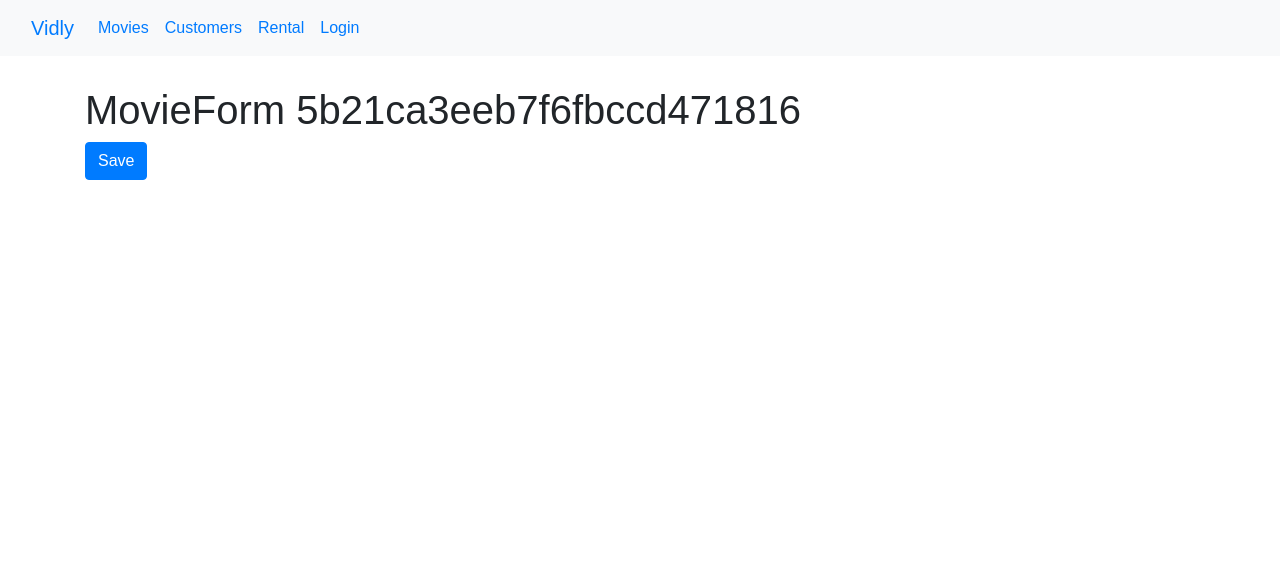
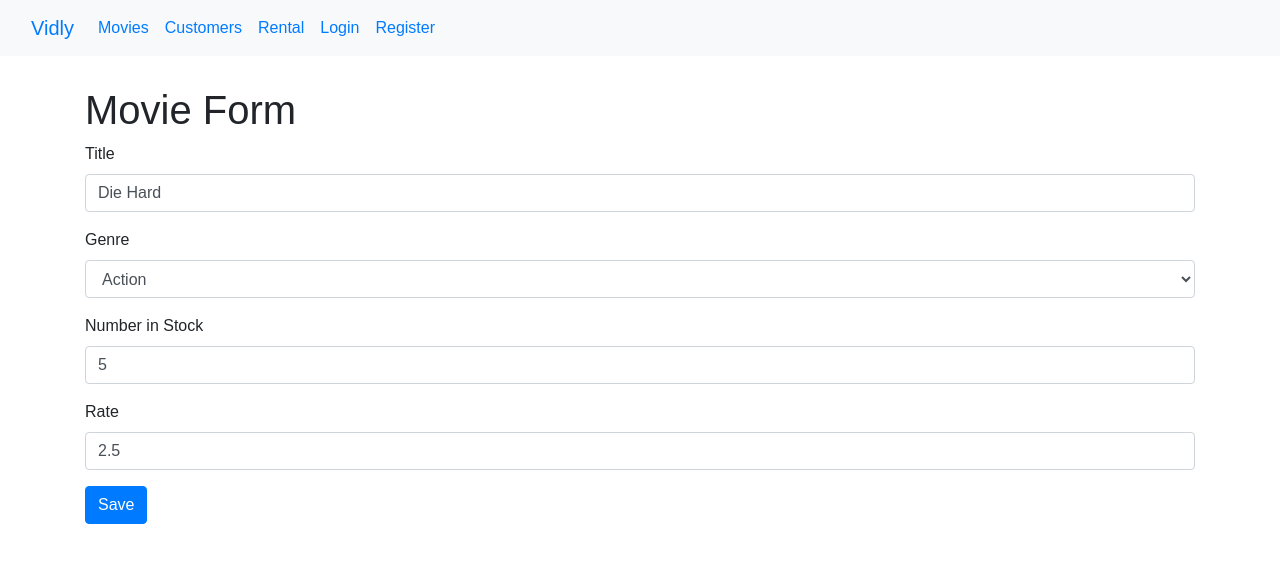
Before and after one commit to tamilarasana/Movies_app-, a React (Create React App) app: page /movies/5b21ca3eeb7f6fbccd471816 in a window 1280 px wide. Shown: the top 562 px of the page. Built offline with nearby package versions, Linux system fonts and the light colour scheme; the HTML template or start-up script is replaced by a standard one.

Commit message:
Register form and Movie Form

```diff
--- a/src/App.js
+++ b/src/App.js
@@ -7,6 +7,7 @@
 import MovieForm from "./components/movieForm";
 import NavBar from "./components/navBar";
 import LoginForm from './components/loginForm';
+import RegisterForm from "./components/registerForm";
 import "./App.css";
 
 function App() {
@@ -15,6 +16,7 @@
       <NavBar />
       <main className="container">
         <Switch>
+          <Route path="/register" component={RegisterForm} />
           <Route path="/login" component={LoginForm} />
           <Route path="/movies/:id" component={MovieForm} />
           <Route path="/movies" component={Movies} />
--- a/src/components/common/form.jsx
+++ b/src/components/common/form.jsx
@@ -1,6 +1,7 @@
 import React, { Component } from "react";
 import Joi from "joi-browser";
 import Input from "./input";
+import Select from "./select";
 
 class Form extends Component {
   state = {
@@ -11,8 +12,7 @@
   validate = () => {
     const options = { abortEarly: false };
     const { error } = Joi.validate(this.state.data, this.schema, options);
-    // console.log(result);
-    if (!error) return null;
+     if (!error) return null;
     const errors = {};
     for (let item of error.details) errors[item.path[0]] = item.message;
     return errors;
@@ -75,6 +75,20 @@
     );
   }
 
+  renderSelect(name, label, options){
+    const { data, errors } = this.state;
+    return (
+        <Select
+          name={name}
+          value={data[name]}
+          label={label}
+          options={options}
+          onChange={this.handleChange}
+          error={errors[name]}
+        />
+      );
+    }
+
   renderButton(label) {
     return (
       <button disabled={this.validate()} className="btn btn-primary">
--- a/src/components/common/input.jsx
+++ b/src/components/common/input.jsx
@@ -1,5 +1,5 @@
-import { rest } from 'lodash';
 import React from 'react';
+
 const Input = ({name, label, error, ...rest}) => {
     return (
         <div className="form-group">
--- /dev/null
+++ b/src/components/common/select.jsx
@@ -0,0 +1,20 @@
+import React from "react";
+
+const Select = ({ name, label, options, error, ...rest }) => {
+  return (
+    <div className="form-group">
+      <label htmlFor={name}>{label}</label>
+      <select name={name} id={name} {...rest} className="form-control">
+        <option value=""/>
+        {options.map((option) => (
+          <option key={option._id} value={option._id}>
+            {option.name}
+          </option>
+        ))}
+      </select>
+      {error && <div className="alert alert-danger">{error}</div>}
+    </div>
+  );
+};
+
+export default Select;
--- a/src/components/common/tableBody.jsx
+++ b/src/components/common/tableBody.jsx
@@ -2,6 +2,7 @@
 import _ from 'lodash';
 
 class TableBody extends Component {
+
     renderCell =(item, column) => {
         if(column.content) return column.content(item);
         return  _.get(item, column.path);
--- a/src/components/loginForm.jsx
+++ b/src/components/loginForm.jsx
@@ -18,8 +18,6 @@
     password: Joi.string().required().label('Password')
   }
 
-
-
   doSubmit = () => {
     console.log("Submitted");
   }
--- a/src/components/movieForm.jsx
+++ b/src/components/movieForm.jsx
@@ -1,18 +1,96 @@
 import React from "react";
+import Joi from "joi-browser";
+import Form from "./common/form";
+import { getMovie, saveMovie } from "../services/fakeMovieService";
+import { getGenres } from "../services/fakeGenreService";
 
-const MovieForm = ({ match, history}) => {
-  return (
-    <div>
-      <h1>MovieForm {match.params.id}</h1>
-      <button
-        className="btn btn-primary"
-        // onClick={() => history.replace("/movies")}
-        onClick={() => history.push("/movies")}
-      >
-        Save
-      </button>
-    </div>
-  );
-};
+class MovieForm extends Form {
+  state = {
+    data: {
+      title: "",
+      genreId: "",
+      numberInStock: "",
+      dailyRentalRate: "",
+    },
+    genres: [],
+    errors: {},
+  };
+  schema = {
+    _id: Joi.string(),
+    title: Joi.string().required().label("Title"),
+    genreId: Joi.string().required().label("Genre"),
+    numberInStock: Joi.number()
+      .required()
+      .min(0)
+      .max(100)
+      .label("Number InStock"),
+    dailyRentalRate: Joi.number()
+      .required()
+      .min(0)
+      .max(100)
+      .label("Daily RentalRate"),
+  };
+
+  componentDidMount() {
+    const genres = getGenres();
+    this.setState({ genres });
+
+    const movieId = this.props.match.params.id;
+    if (movieId === "new") return;
+
+    const movie = getMovie(movieId);
+    if (!movie) return this.props.history.replace("/not-found");
+
+    this.setState({ data: this.mapToViewModel(movie) });
+  }
+
+  mapToViewModel(movie) {
+    return {
+      _id: movie._id,
+      title: movie.title,
+      genreId: movie.genre._id,
+      numberInStock: movie.numberInStock,
+      dailyRentalRate: movie.dailyRentalRate,
+    };
+  }
+
+  doSubmit = () => {
+    saveMovie(this.state.data);
+    console.log(this.state.data);
+    this.props.history.push("/movies");
+  };
+
+  render() {
+    return (
+      <div>
+        <h1>Movie Form</h1>
+        <form onSubmit={this.handleSubmit}>
+          {this.renderInput("title", "Title")}
+          {this.renderSelect("genreId", "Genre", this.state.genres)}
+          {this.renderInput("numberInStock", "Number in Stock", "number")}
+          {this.renderInput("dailyRentalRate", "Rate")}
+          {this.renderButton("Save")}
+        </form>
+      </div>
+    );
+  }
+}
 
 export default MovieForm;
+
+// const MovieForm = ({ match, history}) => {
+//   return (
+//     <div>
+//       <h1>MovieForm {match.params.id}</h1>
+//       <button
+//         className="btn btn-primary"
+//         // onClick={() => history.replace("/movies")}
+//         onClick={() => history.push("/movies")}
+//       >
+//         Save
+//       </button>
+//     </div>
+//   );
+// };
+
+// export default MovieForm;
--- a/src/components/movies.js
+++ b/src/components/movies.js
@@ -8,6 +8,7 @@
 
 import { Table } from "react-bootstrap";
 import MoviesTable from "./moviesTable";
+import { Link } from "react-router-dom";
 
 class Movies extends Component {
   state = {
@@ -84,6 +85,15 @@
           />
         </div>
         <div className="col">
+          <div className="col">
+            <Link
+              to="/movies/new"
+              className="btn btn-primary"
+              style={{ marginBottom: 20 }}
+            >
+              New Movie
+            </Link>
+          </div>
           <p>Showing {totalCount} movies in the database</p>
           <MoviesTable
             movies={data}
--- a/src/components/navBar.jsx
+++ b/src/components/navBar.jsx
@@ -33,6 +33,9 @@
             <NavLink className=" nav-item nav-link" to="/login">
               Login
             </NavLink>
+            <NavLink className=" nav-item nav-link" to="/register">
+              Register
+            </NavLink>
           </div>
         </div>
       </div>
--- /dev/null
+++ b/src/components/registerForm.jsx
@@ -0,0 +1,39 @@
+import React from "react";
+import Form from "./common/form";
+import       Joi  from "joi-browser";
+
+class RegisterForm extends Form {
+  state = {
+    data: {
+      username: "",
+      password: "",
+      name: "",
+    },
+    errors: {},
+  };
+
+  schema = {
+    username: Joi.string().required().email().label("Username"),
+    password: Joi.string().required().min(5).label("Password"),
+    name: Joi.string().required().label("Name"),
+  };
+
+  doSubmit = () => {
+    console.log("Submitted");
+  };
+  render() {
+    return (
+      <div>
+        <h1>Register</h1>
+        <form onSubmit={this.handleSubmit}>
+          {this.renderInput("username", "Username")}
+          {this.renderInput("password", "Password", "password")}
+          {this.renderInput("name", "Name")}
+          {this.renderButton("Register")}
+        </form>
+      </div>
+    );
+  }
+}
+
+export default RegisterForm;
--- a/src/services/fakeMovieService.js
+++ b/src/services/fakeMovieService.js
@@ -78,13 +78,13 @@
 
 export function saveMovie(movie) {
   let movieInDb = movies.find(m => m._id === movie._id) || {};
-  movieInDb.name = movie.name;
+  movieInDb.title = movie.title;
   movieInDb.genre = genresAPI.genres.find(g => g._id === movie.genreId);
   movieInDb.numberInStock = movie.numberInStock;
   movieInDb.dailyRentalRate = movie.dailyRentalRate;
 
   if (!movieInDb._id) {
-    movieInDb._id = Date.now();
+    movieInDb._id = Date.now().toString();
     movies.push(movieInDb);
   }
 
```
